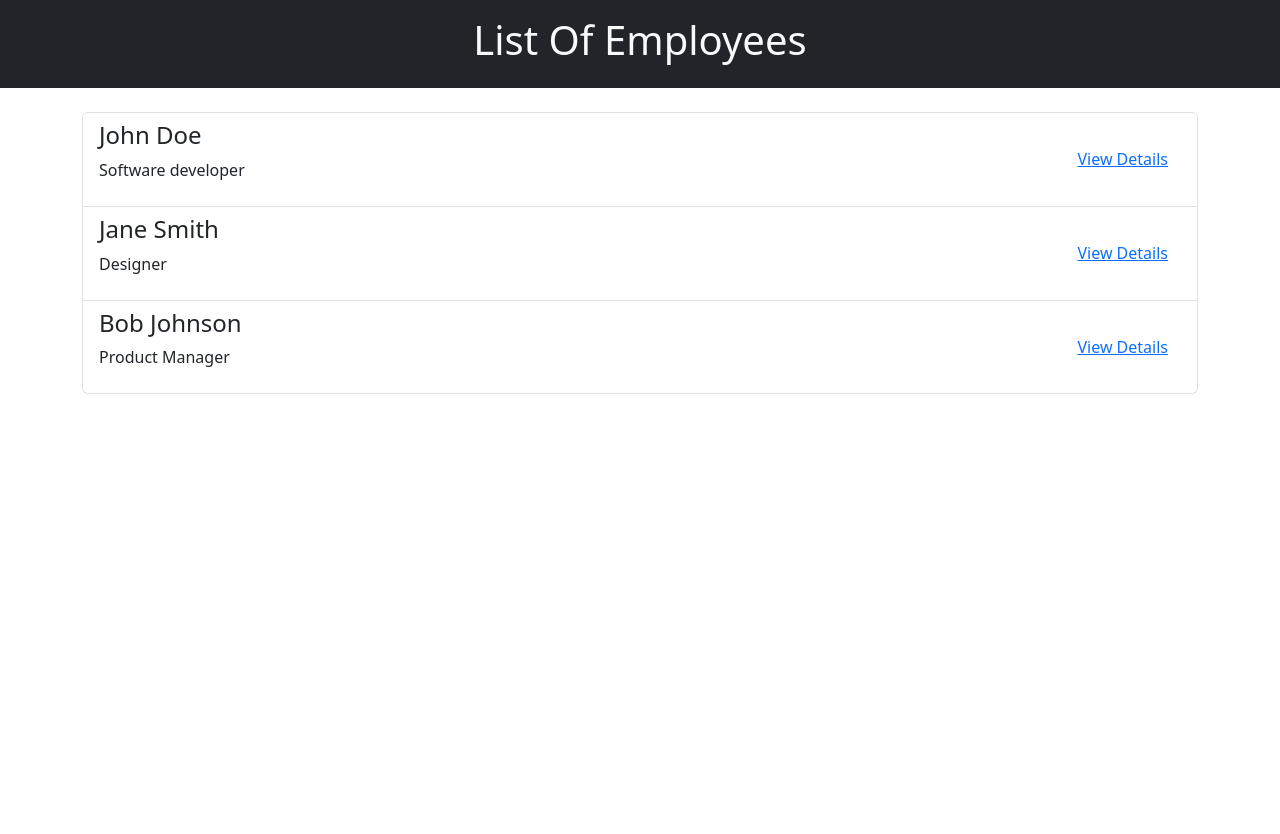
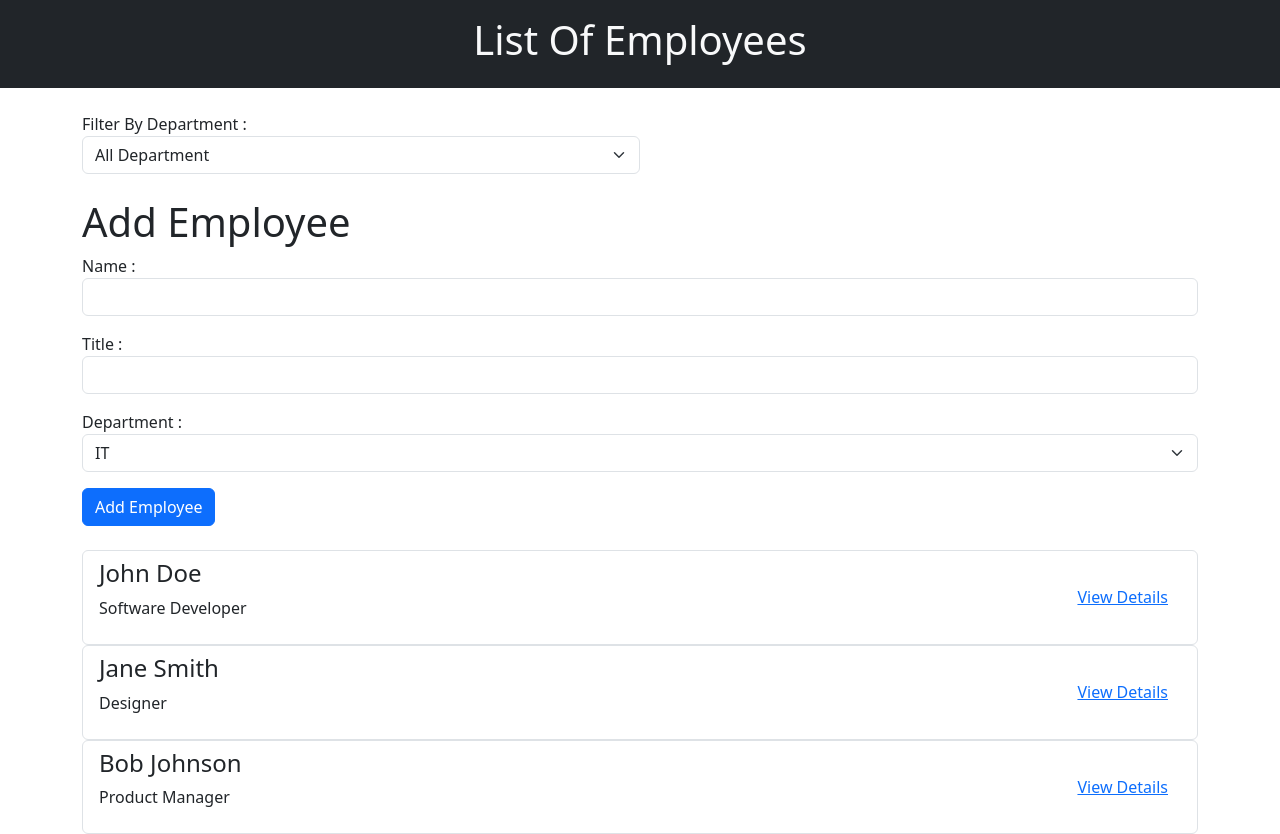
Before and after one commit to 7vTr0x7/VanillaJavascript2, a plain HTML site: page VA3.2.1_Assignment/employee.html in a window 1280 px wide. Before the commit the page ends 800 px from the top, so only its background shows below. Drawn offline with nearby package versions, Linux system fonts and the light colour scheme.

Commit message:
VA3_Assignment

```diff
--- a/VA3.2.1_Assignment/employee.html
+++ b/VA3.2.1_Assignment/employee.html
@@ -16,40 +16,138 @@
         <h1>List Of Employees</h1>
       </div>
     </header>
-    <main class="container mt-4">
-      <ul class="list-group">
-        <li
-          class="list-group-item d-flex justify-content-between align-items-center">
-          <div>
-            <h4>John Doe</h4>
-            <p>Software developer</p>
-          </div>
-          <a class="btn btn-link" href=" employeeDetails.html?id=1"
-            >View Details</a
-          >
-        </li>
-        <li
-          class="list-group-item d-flex justify-content-between align-items-center">
-          <div>
-            <h4>Jane Smith</h4>
-            <p>Designer</p>
-          </div>
-          <a class="btn btn-link" href="employeeDetails.html?id=2"
-            >View Details</a
-          >
-        </li>
 
-        <li
-          class="list-group-item d-flex justify-content-between align-items-center">
-          <div>
-            <h4>Bob Johnson</h4>
-            <p>Product Manager</p>
-          </div>
-          <a class="btn btn-link" href="employeeDetails.html?id=3"
-            >View Details</a
-          >
-        </li>
-      </ul>
-    </main>
+    <section class="container my-4">
+      <div class="mb-4">
+        <label for="departmentFilter">Filter By Department : </label>
+        <select class="form-select w-50" id="departmentFilter">
+          <option value="All">All Department</option>
+          <option value="IT">IT</option>
+          <option value="Management">Management</option>
+          <option value="Design">Design</option>
+        </select>
+      </div>
+
+      <h1>Add Employee</h1>
+
+      <form>
+        <label for="employeeName">Name : </label>
+        <div class="input-group mb-3">
+          <input type="text" id="employeeName" class="form-control" />
+        </div>
+        <label for="title">Title : </label>
+        <div class="input-group mb-3">
+          <input type="text" id="title" class="form-control" />
+        </div>
+        <div class="mb-3">
+          <label for="departmentSelect">Department : </label>
+          <select class="form-select" id="departmentSelect">
+            <option value="IT">IT</option>
+            <option value="Management">Management</option>
+            <option value="Design">Design</option>
+          </select>
+        </div>
+
+        <button type="button" id="addEmployee" class="btn btn-primary">
+          Add Employee
+        </button>
+      </form>
+    </section>
+
+    <section class="container">
+      <div id="employeeDetails"></div>
+    </section>
+    <script>
+      let employees = [
+        {
+          id: 1,
+          name: "John Doe",
+          title: "Software Developer",
+          department: "IT",
+        },
+        {
+          id: 2,
+          name: "Jane Smith",
+          title: "Designer",
+          department: "Design",
+        },
+        {
+          id: 3,
+          name: "Bob Johnson",
+          title: "Product Manager",
+          department: "Management",
+        },
+      ];
+
+      const employeeDetails = document.getElementById("employeeDetails");
+      const addEmployee = document.getElementById("addEmployee");
+      const departmentFilter = document.getElementById("departmentFilter");
+
+      const updateEmployeeDetails = (employees) => {
+        employeeDetails.innerHTML = ``;
+
+        for (let i = 0; i < employees.length; i++) {
+          const ul = document.createElement("ul");
+          ul.className = "list-group";
+
+          const li = document.createElement("li");
+          li.className =
+            "list-group-item d-flex justify-content-between align-items-center ";
+
+          const EmpDetails = document.createElement("div");
+
+          const name = document.createElement("h4");
+          name.textContent = employees[i].name;
+
+          const title = document.createElement("p");
+          title.textContent = employees[i].title;
+
+          EmpDetails.appendChild(name);
+          EmpDetails.appendChild(title);
+          console.log(EmpDetails.childNodes);
+
+          const detailsLink = document.createElement("a");
+          detailsLink.href = `employeeDetails.html?id=${employees[i].id}`;
+          detailsLink.textContent = "View Details";
+          detailsLink.className = "btn btn-link";
+
+          li.appendChild(EmpDetails);
+          li.appendChild(detailsLink);
+          ul.appendChild(li);
+          employeeDetails.appendChild(ul);
+        }
+      };
+
+      addEmployee.addEventListener("click", () => {
+        const employeeName = document.getElementById("employeeName").value;
+        const department = document.getElementById("departmentSelect").value;
+        const title = document.getElementById("title").value;
+
+        const employeeId = employees.length + 1;
+        const newEmployee = {
+          id: employeeId,
+          name: employeeName,
+          title: title,
+          department: department,
+        };
+
+        employees.push(newEmployee);
+        updateEmployeeDetails(employees);
+      });
+
+      departmentFilter.addEventListener("change", () => {
+        let filteredEmployees = [];
+        if (departmentFilter.value !== "All") {
+          for (let i = 0; i < employees.length; i++) {
+            if (employees[i].department === departmentFilter.value) {
+              filteredEmployees.push(employees[i]);
+            }
+          }
+          updateEmployeeDetails(filteredEmployees);
+        }
+      });
+
+      updateEmployeeDetails(employees);
+    </script>
   </body>
 </html>
```
Also changed, not shown: VA3.2.1_Assignment/employeeDetails.html (+4 -4 lines), VA3.2_HW_2/movies.html (+1 -1 lines).
